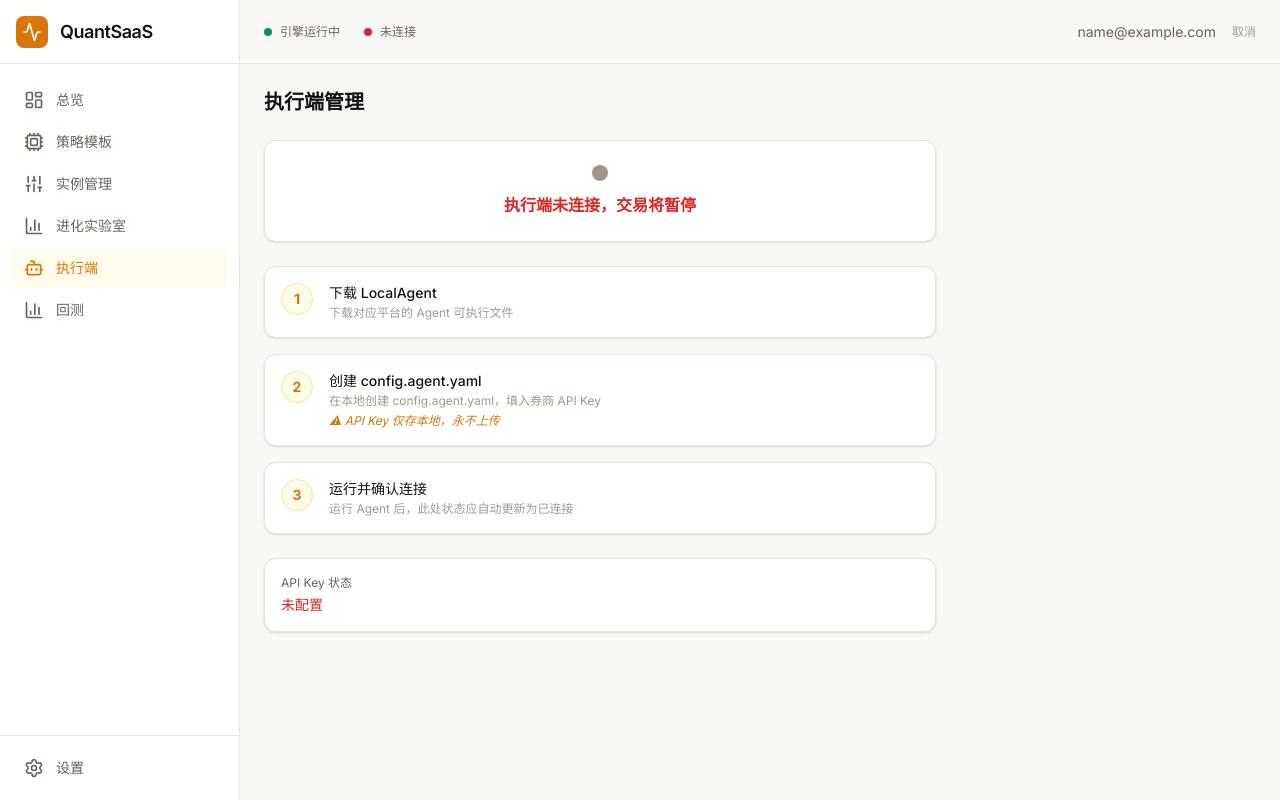
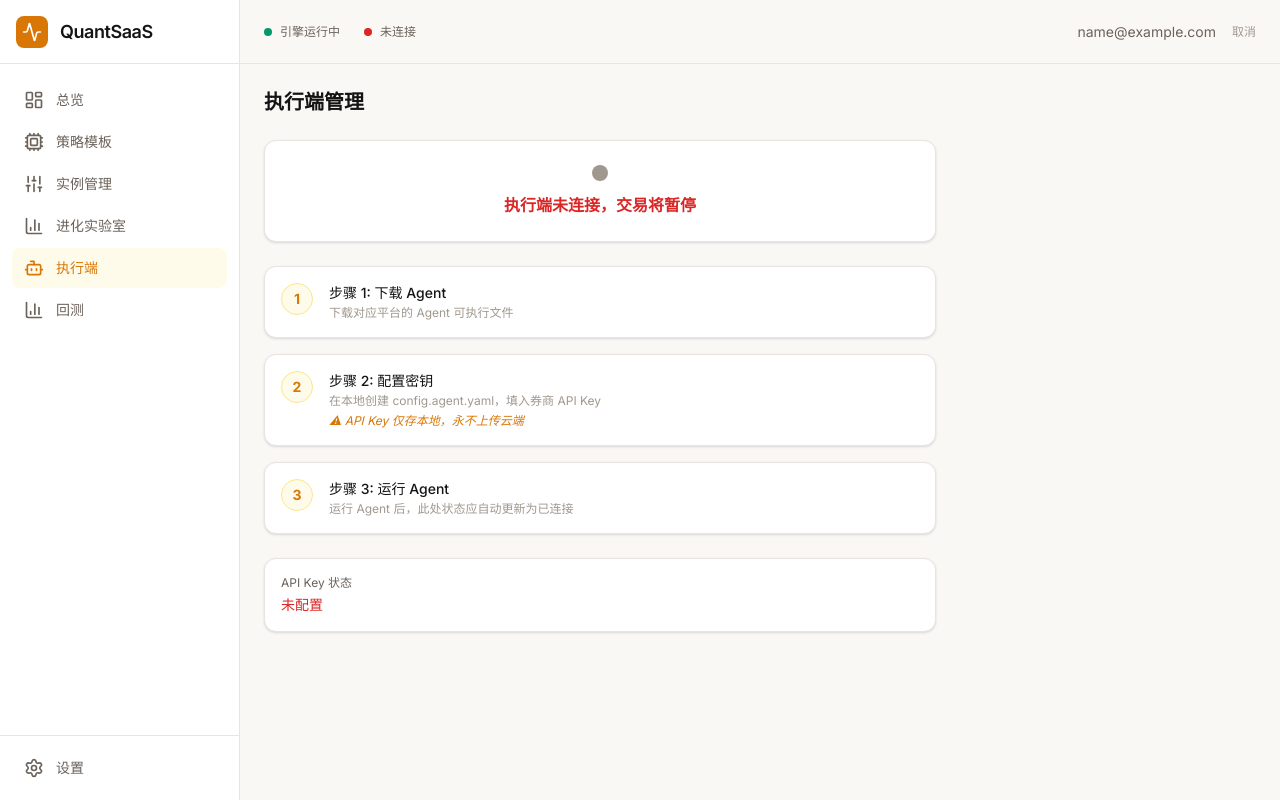
Before and after one commit to chenthewho/ma-cross-strategy, a React (Vite) app in the folder web-frontend/: page /agents in a window 1280 px wide. Built offline with nearby package versions, Linux system fonts and the light colour scheme; no server answers; sample sign-in values are in the browser's storage.

Commit message:
feat: 前端三页去i18n+补全 (Agents/Templates/Backtesting)
- AgentsPage: remove useI18n, hardcoded Chinese, agent status cards
- TemplatesPage: remove useI18n, strategy catalog cards
- BacktestingPage: remove useI18n, backtest trigger+result display

```diff
--- a/web-frontend/src/pages/AgentsPage.tsx
+++ b/web-frontend/src/pages/AgentsPage.tsx
@@ -2,10 +2,8 @@ import { useEffect } from 'react'
 import Card from '@/components/Card'
 import { useSystemStatusStore } from '@/stores/systemStatusStore'
 import { fetchSystemStatus } from '@/shared/services/system'
-import { useI18n } from '@/i18n/I18nProvider'
 
 export default function AgentsPage() {
-  const { t } = useI18n()
   const { api_connected, api_configured, setStatus } = useSystemStatusStore()
 
   useEffect(() => {
@@ -16,35 +14,35 @@ export default function AgentsPage() {
 
   return (
     <div className="space-y-4 lg:space-y-6 max-w-2xl">
-      <h2 className="text-lg lg:text-xl font-semibold text-claude-text">{t('agents.title')}</h2>
+      <h2 className="text-lg lg:text-xl font-semibold text-claude-text">执行端管理</h2>
 
       <Card className="p-4 lg:p-6 text-center">
         {api_connected ? (
           <>
             <div className="w-4 h-4 rounded-full bg-claude-success mx-auto mb-3 animate-pulse" />
-            <p className="text-claude-success font-semibold text-sm lg:text-base">{t('agents.connected')}</p>
+            <p className="text-claude-success font-semibold text-sm lg:text-base">执行端已连接</p>
             <p className="text-[10px] lg:text-xs text-claude-text-muted mt-1 font-mono">最后心跳: 刚刚</p>
           </>
         ) : (
           <>
             <div className="w-4 h-4 rounded-full bg-claude-text-muted mx-auto mb-3" />
-            <p className="text-claude-danger font-semibold text-sm lg:text-base">{t('agents.disconnected')}</p>
+            <p className="text-claude-danger font-semibold text-sm lg:text-base">执行端未连接，交易将暂停</p>
           </>
         )}
       </Card>
 
       <div className="space-y-3 lg:space-y-4">
         {[
-          { step: t('agents.step1'), desc: '下载对应平台的 Agent 可执行文件' },
-          { step: t('agents.step2'), desc: '在本地创建 config.agent.yaml，填入券商 API Key', hint: t('agents.apiKeyHint') },
-          { step: t('agents.step3'), desc: '运行 Agent 后，此处状态应自动更新为已连接' },
+          { step: '步骤 1: 下载 Agent', desc: '下载对应平台的 Agent 可执行文件' },
+          { step: '步骤 2: 配置密钥', desc: '在本地创建 config.agent.yaml，填入券商 API Key', hint: '⚠ API Key 仅存本地，永不上传云端' },
+          { step: '步骤 3: 运行 Agent', desc: '运行 Agent 后，此处状态应自动更新为已连接' },
         ].map((s, i) => (
           <Card key={i} className="p-3 lg:p-4 flex items-start gap-3 lg:gap-4">
             <span className="w-7 h-7 lg:w-8 lg:h-8 rounded-full bg-claude-accent-light border border-claude-accent-border flex items-center justify-center text-xs lg:text-sm font-bold text-claude-accent shrink-0">{i + 1}</span>
             <div>
               <p className="font-medium text-xs lg:text-sm text-claude-text">{s.step}</p>
               <p className="text-[10px] lg:text-xs text-claude-text-muted mt-0.5">{s.desc}</p>
-              {'hint' in s && <p className="text-[10px] lg:text-xs text-claude-warning mt-1 italic">⚠ {s.hint}</p>}
+              {'hint' in s && <p className="text-[10px] lg:text-xs text-claude-warning mt-1 italic">{s.hint}</p>}
             </div>
           </Card>
         ))}
--- a/web-frontend/src/pages/BacktestingPage.tsx
+++ b/web-frontend/src/pages/BacktestingPage.tsx
@@ -2,10 +2,8 @@ import { useState } from 'react'
 import { Loader2, Play } from 'lucide-react'
 import Card from '@/components/Card'
 import { createBacktest } from '@/shared/services/backtests'
-import { useI18n } from '@/i18n/I18nProvider'
 
 export default function BacktestingPage() {
-  const { t } = useI18n()
   const [loading, setLoading] = useState(false)
   const [result, setResult] = useState<any>(null)
 
@@ -19,14 +17,14 @@ export default function BacktestingPage() {
 
   return (
     <div className="space-y-4 lg:space-y-6 max-w-2xl">
-      <h2 className="text-lg lg:text-xl font-semibold text-claude-text">{t('backtesting.title')}</h2>
+      <h2 className="text-lg lg:text-xl font-semibold text-claude-text">回测</h2>
 
       <Card className="p-4 lg:p-6 space-y-4">
-        <p className="text-xs lg:text-sm text-claude-text-secondary">{t('backtesting.currentParams')}</p>
+        <p className="text-xs lg:text-sm text-claude-text-secondary">使用当前最优参数进行历史回测</p>
         <button onClick={startBacktest} disabled={loading}
           className="flex items-center gap-2 px-4 py-2 lg:py-2.5 bg-claude-accent text-white rounded-lg text-xs lg:text-sm font-medium hover:bg-claude-accent-hover disabled:opacity-50 transition-colors">
           {loading ? <Loader2 className="w-4 h-4 animate-spin" /> : <Play className="w-4 h-4" />}
-          {t('backtesting.start')}
+          开始回测
         </button>
       </Card>
 
--- a/web-frontend/src/pages/TemplatesPage.tsx
+++ b/web-frontend/src/pages/TemplatesPage.tsx
@@ -1,17 +1,14 @@
-// @ts-nocheck
 import { useNavigate } from 'react-router-dom'
 import { PlusCircle } from 'lucide-react'
 import Card from '@/components/Card'
 import strategyCatalog from '@/shared/config/strategyCatalog'
-import { useI18n } from '@/i18n/I18nProvider'
 
 export default function TemplatesPage() {
-  const { t } = useI18n()
   const navigate = useNavigate()
 
   return (
     <div className="space-y-6">
-      <h2 className="text-xl font-semibold text-[#e2e8f0]">{t('nav.templates')}</h2>
+      <h2 className="text-xl font-semibold text-[#e2e8f0]">策略模板</h2>
       <div className="qs-bento-grid">
         {strategyCatalog.map((s) => (
           <Card key={s.id} className="p-5 flex flex-col">
@@ -26,7 +23,7 @@ export default function TemplatesPage() {
               onClick={() => navigate(`/instances/new?template=${s.id}`)}
               className="mt-3 flex items-center justify-center gap-1.5 py-2 bg-[#2dd4bf]/10 border border-[#2dd4bf]/20 text-[#2dd4bf] rounded-lg text-xs hover:bg-[#2dd4bf]/20 transition-colors"
             >
-              <PlusCircle className="w-3.5 h-3.5" />{t('dashboard.newInstance')}
+              <PlusCircle className="w-3.5 h-3.5" />创建实例
             </button>
           </Card>
         ))}
```
Also changed, not shown: 1 other file (tests, documents, lock files or other folders).
